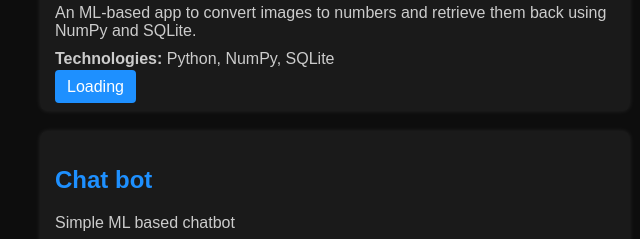
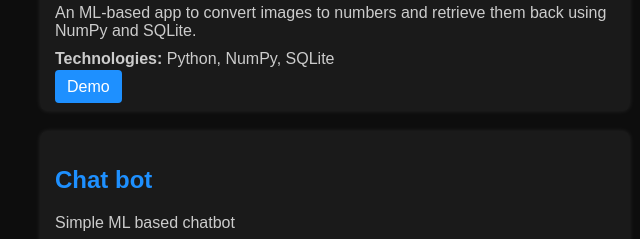
Before and after one commit to Ashok819/test3, a plain HTML site: page project.html in a window 1280 px wide. Shown: the part 187-426 px from the top of the page, 0-640 px from the left. Drawn offline with Linux system fonts and the light colour scheme.

Commit message:
Update project.html

```diff
--- a/project.html
+++ b/project.html
@@ -74,7 +74,7 @@
                 <h2>PixelMatrix</h2>
                 <p>An ML-based app to convert images to numbers and retrieve them back using NumPy and SQLite.</p>
                 <p><strong>Technologies:</strong> Python, NumPy, SQLite</p>
-                <a href="">Loading</a>
+                <a href="https://huggingface.co/spaces/Ashok19/PixelMatrix">Demo</a>
 
             </div>
 
```
